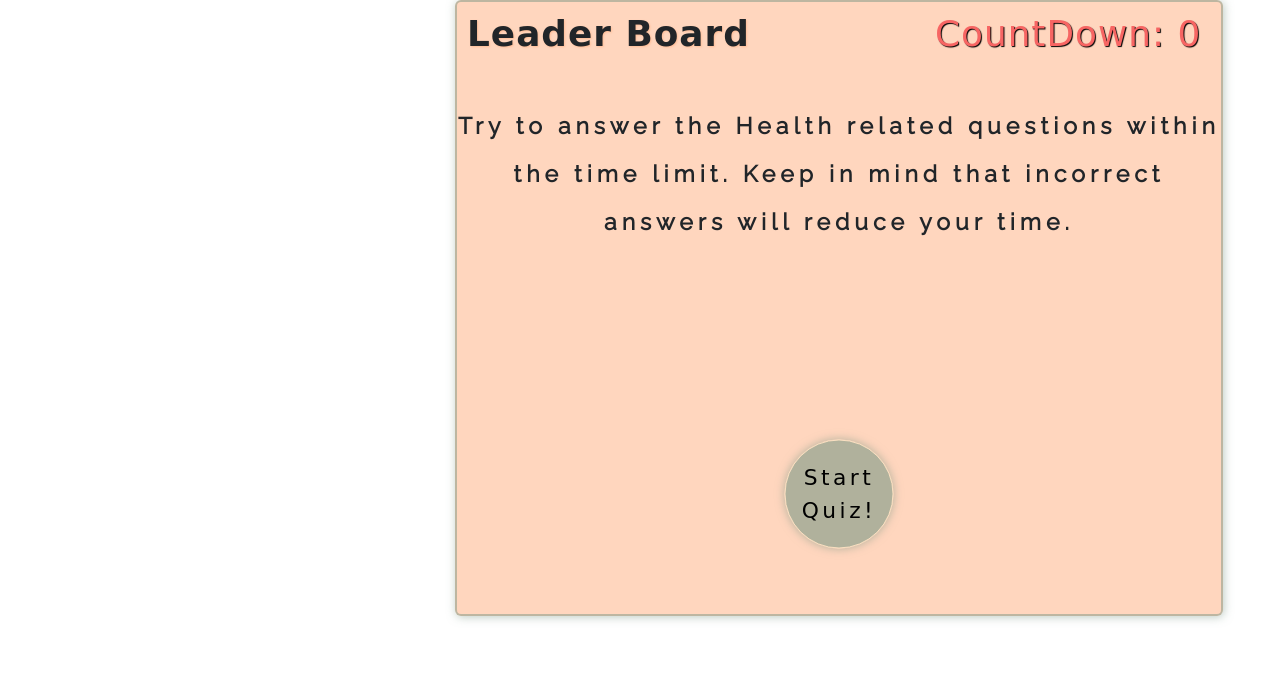
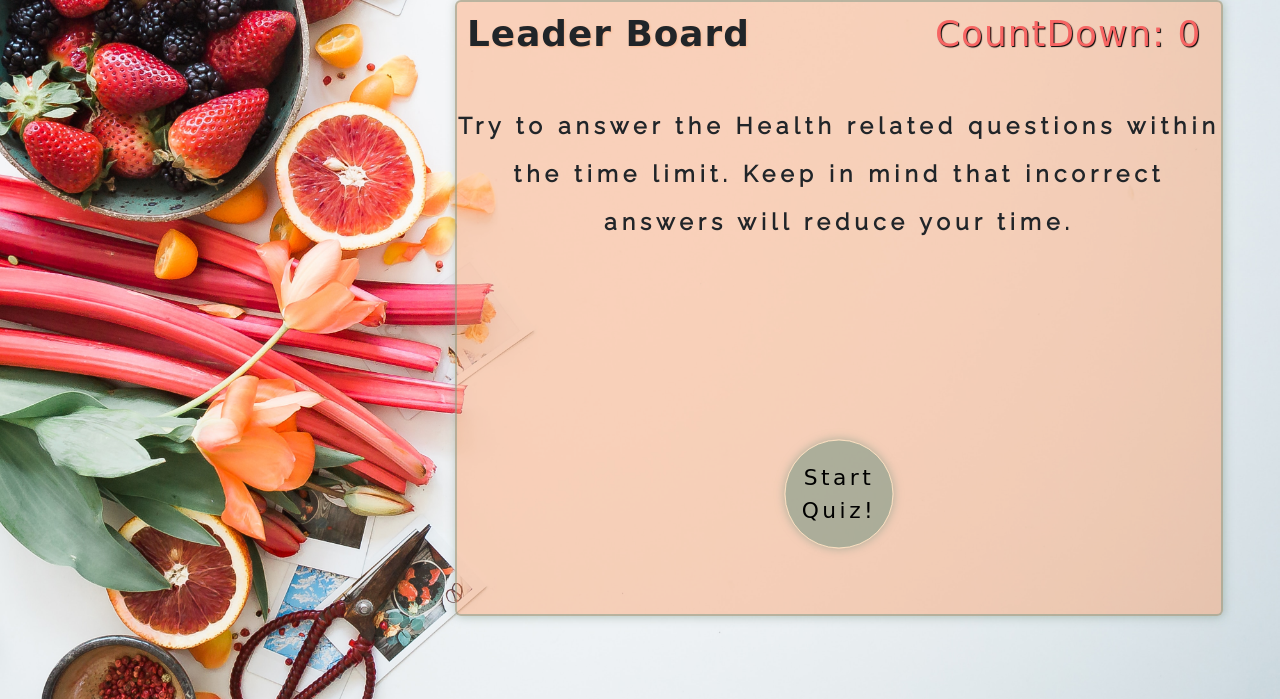
Before and after one commit to stevie2codes/health-quiz, a plain HTML site: page index.html in a window 1280 px wide. Shown: the part 101-800 px from the top of the page. Drawn offline with nearby package versions, Linux system fonts and the light colour scheme; a web font is replaced by a local one.

Commit message:
added favicon to page and finally fixed link to background

```diff
--- a/assets/style.css
+++ b/assets/style.css
@@ -2,7 +2,7 @@ body{
     margin:0;
     padding:0;
     background-size: cover;
-    background-image: url("assets/images/brooke-lark-08bOYnH_r_E-unsplash.jpg");
+    background-image: url("images/brooke-lark-08bOYnH_r_E-unsplash.jpg");
     box-sizing: border-box;
     background-repeat: no-repeat;
     background-attachment: fixed;
--- a/index.html
+++ b/index.html
@@ -6,6 +6,8 @@
     <meta name="viewport" content="width=device-width, initial-scale=1.0">
     <meta http-equiv="X-UA-Compatible" content="ie=edge">
     <title>What The Health?</title>
+    <link rel="icon" type="image/png" href="favicon-32x32.png" sizes="32x32" />
+<link rel="icon" type="image/png" href="favicon-16x16.png" sizes="16x16" />
     <link rel="stylesheet" href="https://stackpath.bootstrapcdn.com/bootstrap/4.3.1/css/bootstrap.min.css"
         integrity="sha384-ggOyR0iXCbMQv3Xipma34MD+dH/1fQ784/j6cY/iJTQUOhcWr7x9JvoRxT2MZw1T" crossorigin="anonymous">
     <link href="https://fonts.googleapis.com/css?family=Purple+Purse&display=swap" rel="stylesheet">
```
Also changed, not shown: favicon-16x16.png (added), favicon-32x32.png (added).
